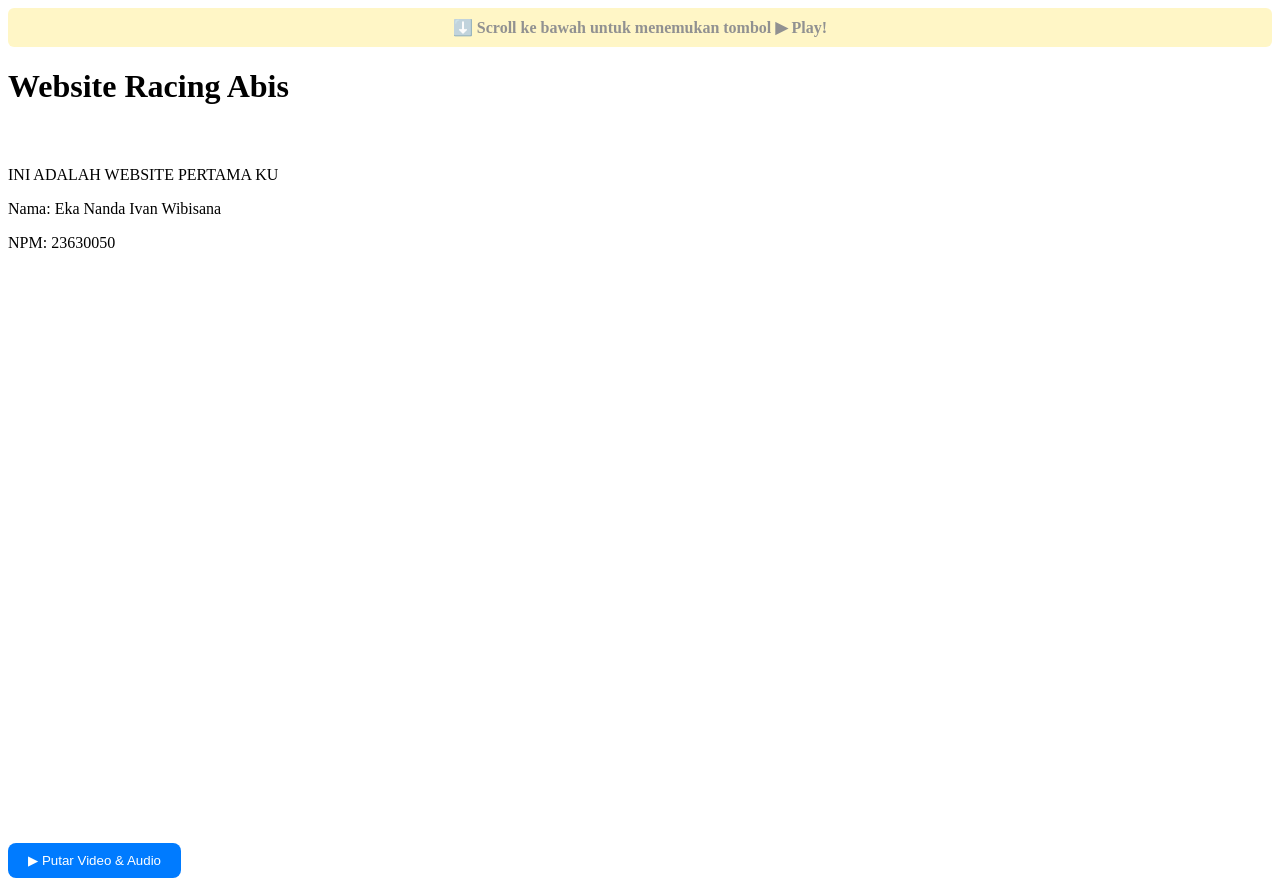
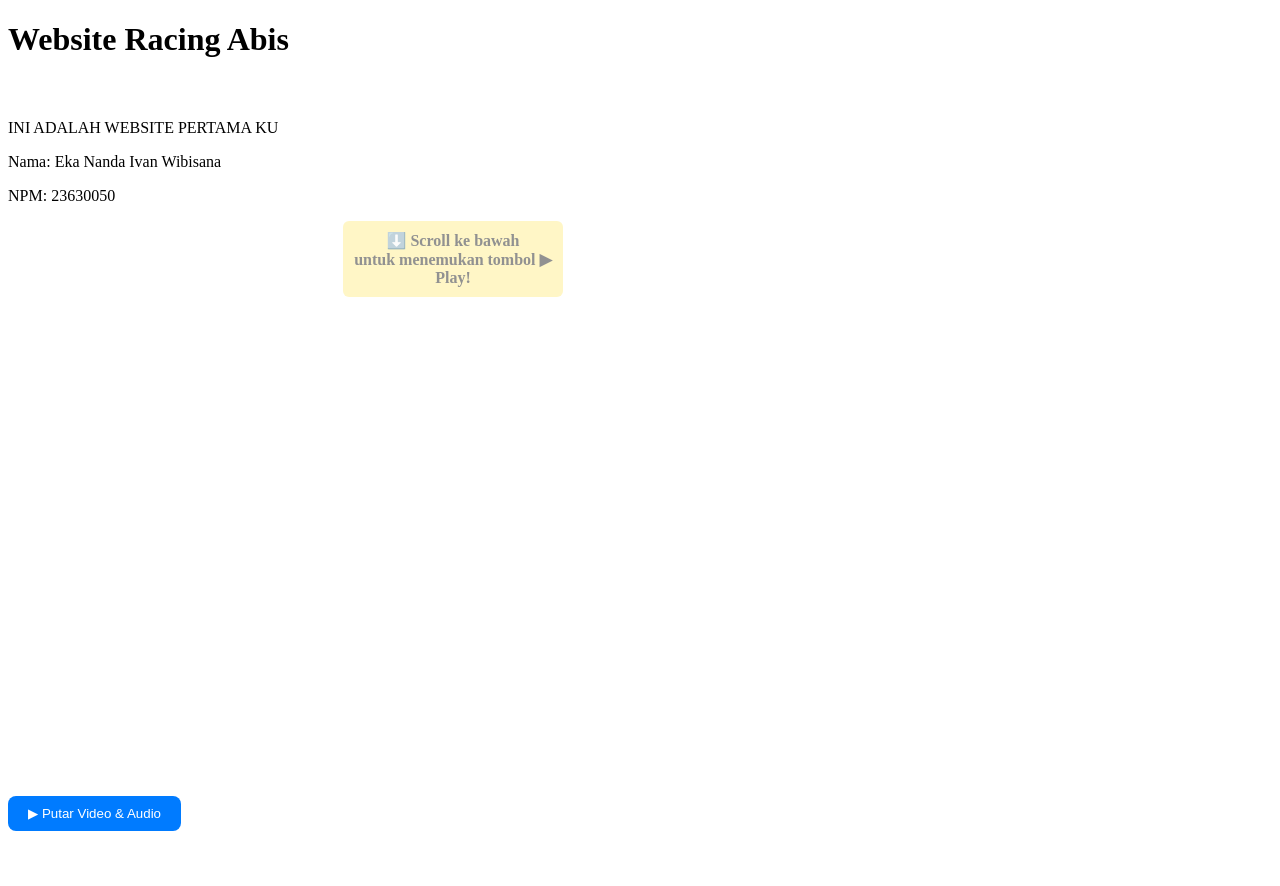
Before and after one commit to T135-F/WEBSITE-RACING, a plain HTML site: page index.html in a window 1280 px wide. After the commit the page ends 839 px from the top, so only its background shows below. Drawn offline with Linux system fonts and the light colour scheme.

Commit message:
Update index.html

```diff
--- a/index.html
+++ b/index.html
@@ -5,10 +5,10 @@
     <meta charset="UTF-8">
     <meta name="viewport" content="width=device-width, initial-scale=1.0">
     <style>
-        /* Biar video dan audio sejajar */
+        /* Biar video dan teks sejajar */
         .media-container {
             display: flex;
-            align-items: center;
+            align-items: flex-start;
             gap: 20px;
         }
         button {
@@ -27,11 +27,11 @@
             background: #ffef96;
             color: #333;
             padding: 10px;
-            margin-bottom: 10px;
             border-radius: 6px;
             font-weight: bold;
             text-align: center;
             animation: blink 1.5s infinite;
+            width: 200px;
         }
         @keyframes blink {
             0%, 100% { opacity: 1; }
@@ -40,9 +40,6 @@
     </style>
 </head>
 <body>
-    <!-- Note di atas -->
-    <div class="scroll-note">⬇️ Scroll ke bawah untuk menemukan tombol ▶ Play!</div>
-
     <h1>Website Racing Abis</h1>
     <marquee>SELAMAT DATANG DI WEBSITE RACING YEE🛵💨</marquee>
     <p>INI ADALAH WEBSITE PERTAMA KU</p>
@@ -57,6 +54,12 @@
                 allow="accelerometer; autoplay; clipboard-write; encrypted-media; gyroscope; picture-in-picture"
                 allowfullscreen>
         </iframe>
+
+        <!-- Note di samping video -->
+        <div class="scroll-note">
+            ⬇️ Scroll ke bawah<br>
+            untuk menemukan tombol ▶ Play!
+        </div>
     </div>
 
     <!-- Tombol Play -->
```
